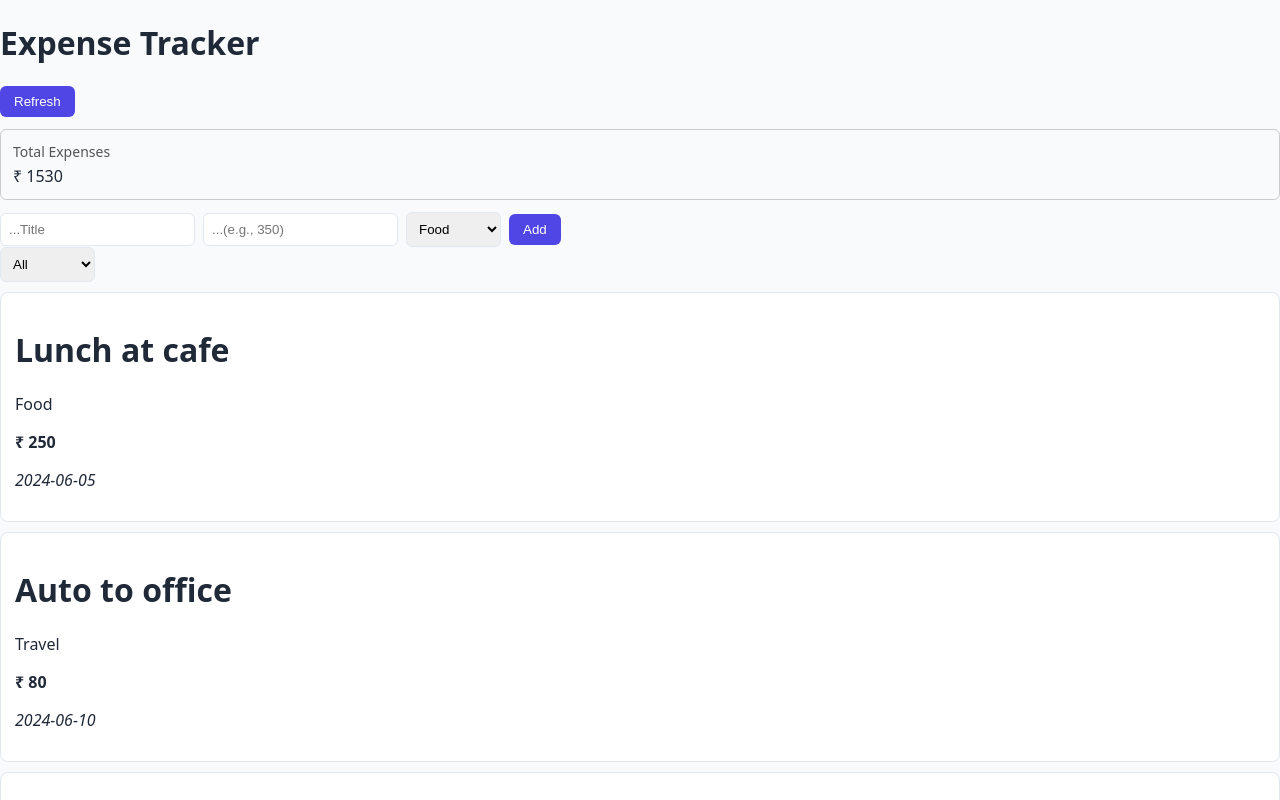
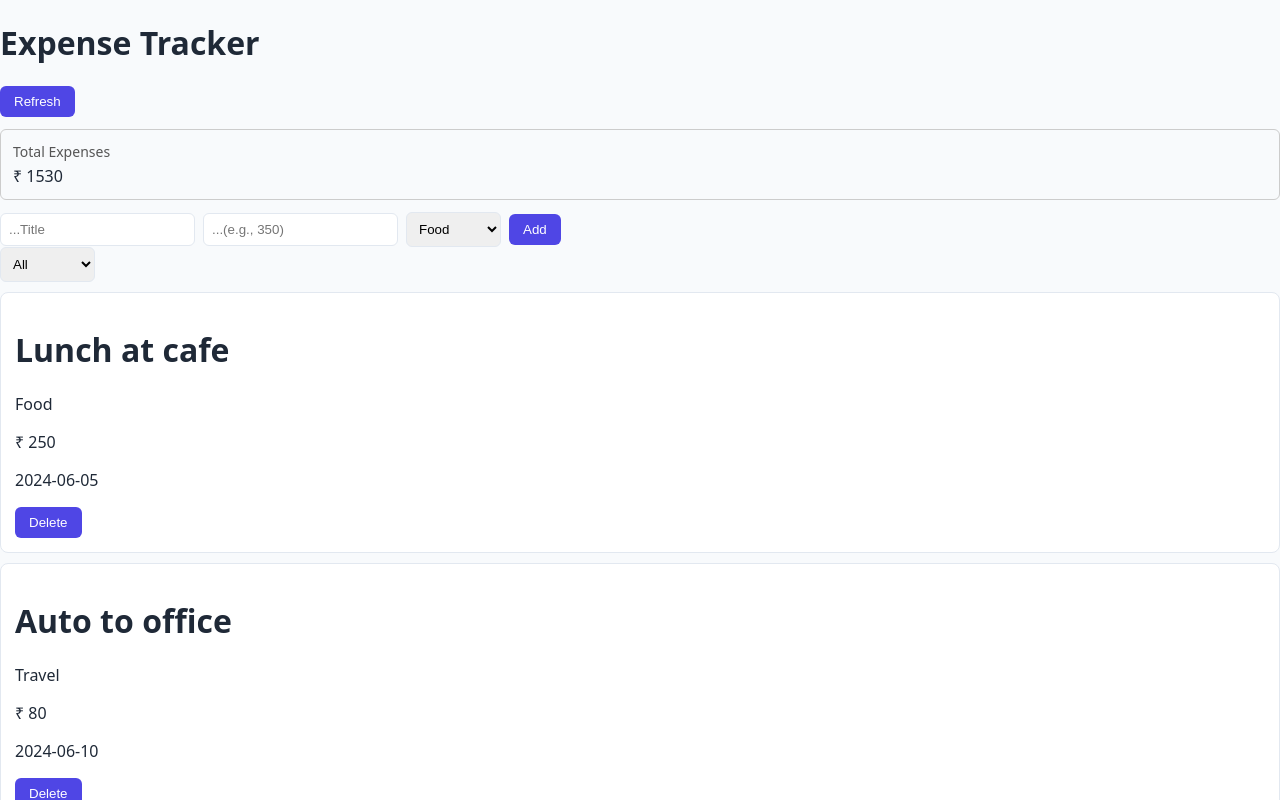
Before and after one commit to dvlpFDSkmr/money_tracker, a Next.js app: page / in a window 1280 px wide. Shown: the top 800 px of the page. Built offline with nearby package versions, Linux system fonts and the light colour scheme.

Commit message:
Add delete functionality to ExpenseItem and integrate with ExpenseList

```diff
--- a/src/components/ExpenseItem.tsx
+++ b/src/components/ExpenseItem.tsx
@@ -1,20 +1,40 @@
+
 import type { Expense } from "../types/index";
 
 type ExpenseItemProps = {
   expense: Expense;
+  onDelete: (id: string) => void;
 };
 
-export function ExpenseItem({ expense }: ExpenseItemProps) {
+export function ExpenseItem({ expense, onDelete }: ExpenseItemProps) {
+
+  async function handleDelete() {
+    const response = await fetch("/api/expenses", {
+      method: "DELETE",
+      headers: {
+        "Content-Type": "application/json",
+      },
+      body: JSON.stringify({ id: expense.id }),
+    });
+
+    if (!response.ok) {
+      alert("Failed to delete expense");
+      return;
+    }
+
+    onDelete(expense.id);
+  }
+
   return (
     <div className="card">
       <h1>{expense.title}</h1>
       <p>{expense.category}</p>
-      <p>
-        <b>₹ {expense.amount}</b>
-      </p>
-      <p>
-        <i>{expense.date}</i>
-      </p>
+      <p>₹ {expense.amount}</p>
+      <p>{expense.date}</p>
+
+      <button onClick={handleDelete}>
+        Delete
+      </button>
     </div>
   );
 }
--- a/src/components/ExpenseList.tsx
+++ b/src/components/ExpenseList.tsx
@@ -1,20 +1,19 @@
-import type {Expense} from '../types/index'
-import {ExpenseItem} from './ExpenseItem'
+import type { Expense } from "../types/index";
+import { ExpenseItem } from "./ExpenseItem";
 
 type ExpenseListProps = {
-expenses : Expense[]
+  expenses: Expense[];
+  onDelete: (id: string) => void;
+};
+
+export function ExpenseList({ expenses, onDelete }: ExpenseListProps) {
+  return (
+    <div className="list">
+      {expenses.length === 0 ? (
+        <h1>No expenses left...</h1>
+      ) : (
+        expenses.map((item) => <ExpenseItem key={item.id} expense={item} onDelete={onDelete} />)
+      )}
+    </div>
+  );
 }
-
-export function ExpenseList({expenses} : ExpenseListProps){
-    return(
-        <div className="list">
-            {
-                expenses.length === 0 ? (<h1>No expenses left...</h1>) : (
-                    expenses.map((item)=>(
-                        <ExpenseItem key={item.id} expense = {item}/>
-                    ))
-                )
-            }
-        </div>
-    )
-}
--- a/src/pages/index.tsx
+++ b/src/pages/index.tsx
@@ -60,6 +60,10 @@ export default function Home({ expenses }: InferGetServerSidePropsType<typeof ge
     }
   }
 
+  function handleDelete(id: string) {
+    setMoneyExpense((prev) => prev.filter((expense) => expense.id !== id));
+  }
+
   const filteredExpenses = moneyExpense.filter((expense) => {
     return category === "All" || category === expense.category;
   });
@@ -77,7 +81,7 @@ export default function Home({ expenses }: InferGetServerSidePropsType<typeof ge
       <TotalCard expenses={moneyExpense} />
       <ExpenseForm onAdd={handleAddExpense} />
       <CategoryFilter onDropDown={setCategory} />
-      <ExpenseList expenses={filteredExpenses} />
+      <ExpenseList expenses={filteredExpenses} onDelete={handleDelete} />
     </div>
   );
 }
```
